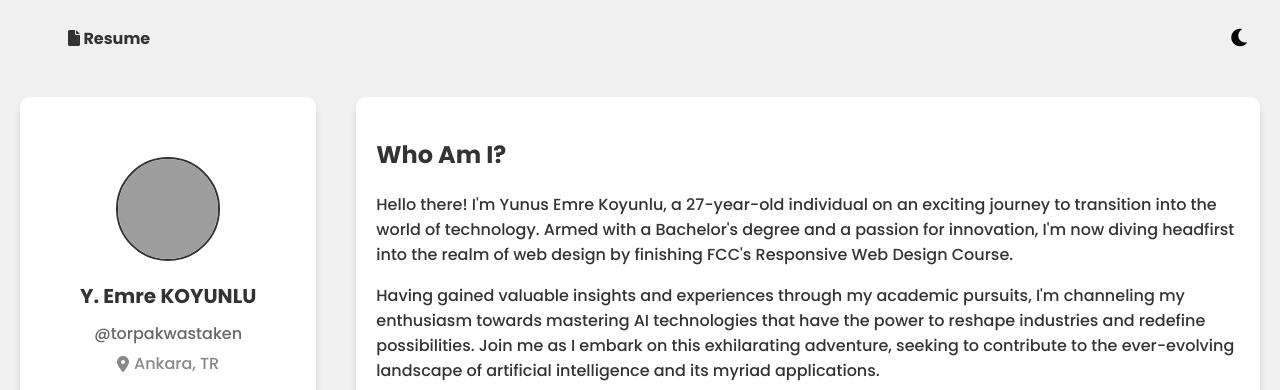
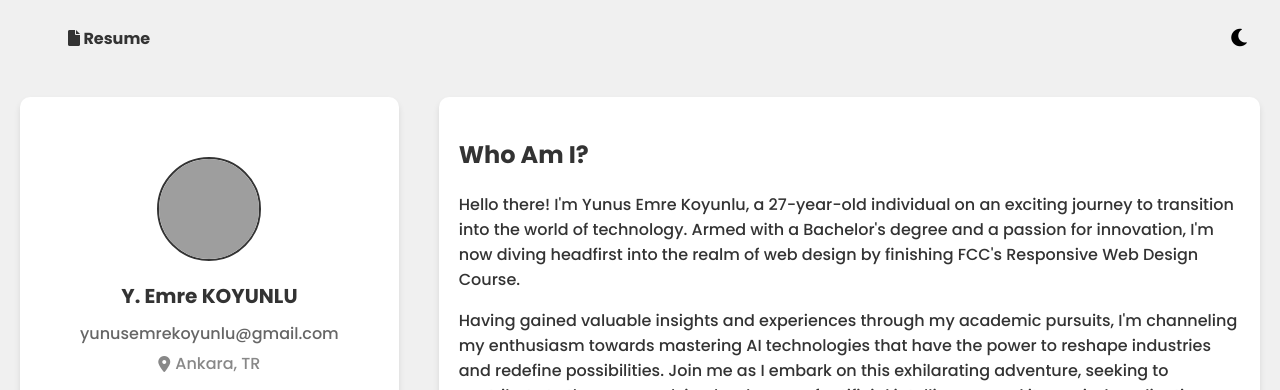
Before and after one commit to torpakwastaken/torpakwastaken.github.io, a plain HTML site: page index.html in a window 1280 px wide. Shown: the top 390 px of the page. Drawn offline with Linux system fonts and the light colour scheme; grey boxes are pictures that could not be loaded.

Commit message:
updated Resume

```diff
--- a/index.html
+++ b/index.html
@@ -32,7 +32,7 @@
           <img src="https://i.postimg.cc/gkJgVP3q/80584684.jpg" alt="Avatar" />
         </div>
         <div class="name">Y. Emre KOYUNLU</div>
-        <div class="nickname">@torpakwastaken</div>
+        <div class="nickname">yunusemrekoyunlu@gmail.com</div>
         <div class="location">
           <i class="fas fa-map-marker-alt"></i>
           Ankara, TR
```
Also changed, not shown: 1 other file.
